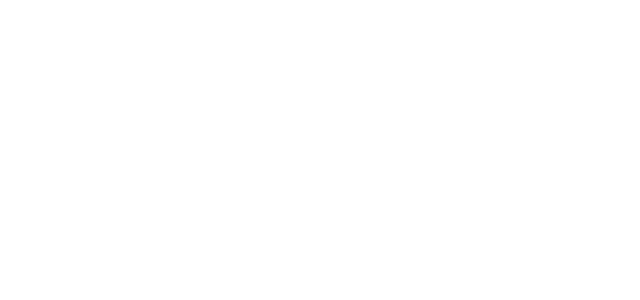
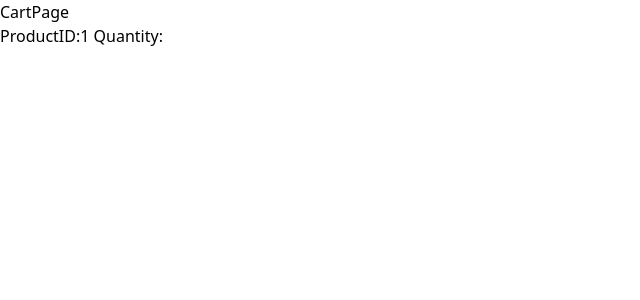
Before and after one commit to gayathri1398/Amazon-clone, a React (Create React App) app in the folder frontend/: page /cart/1 in a window 1280 px wide. Shown: the top 300 px of the page, without its empty margins (0-640 px from the left). Built offline with nearby package versions, Linux system fonts and the light colour scheme.

Commit message:
added the cart page

```diff
--- a/frontend/src/App.js
+++ b/frontend/src/App.js
@@ -1,9 +1,11 @@
 import React from 'react';
+import { Route } from 'react-router-dom';
 
 
 // components
 import HomePage from "./pages/HomePage";
 import ProductPage from './pages/ProductPage';
+import CartPage from './pages/CartPage';
 
 // HOC
 import HomeHocLayout from "./ḤOC/HomeHocLayout";
@@ -13,6 +15,7 @@ import HomeHocLayout from "./ḤOC/HomeHocLayout";
    <>
   <HomeHocLayout path="/" exact component={HomePage} />
   <HomeHocLayout path="/product/:_id" exact component={ProductPage}/>
+  <Route path="/cart/:_id?" exact component={CartPage}/>
 
   </>
   )
--- /dev/null
+++ b/frontend/src/pages/CartPage.jsx
@@ -0,0 +1,16 @@
+import React from 'react';
+import { useParams } from 'react-router-dom';
+
+const CartPage=()=>{
+    const {_id}= useParams();
+
+    return<>
+    <div>
+        <h1>CartPage</h1>
+        <p>ProductID:{_id} Quantity:{}</p>
+    </div>
+
+    </>
+}
+
+export default CartPage;
--- a/frontend/src/pages/ProductPage.jsx
+++ b/frontend/src/pages/ProductPage.jsx
@@ -1,5 +1,5 @@
 import React,{useState,useEffect} from 'react';
-import {Link} from 'react-router-dom';
+import {Link, useHistory} from 'react-router-dom';
 import { useParams } from 'react-router-dom';
 import { useDispatch,useSelector } from 'react-redux';
 
@@ -7,17 +7,23 @@ import { useDispatch,useSelector } from 'react-redux';
 
 // component
 import StarRating from '../components/StarRating';
+import Loading from '../components/Loading';
+import MessageBox from '../components/MessageBox';
 import data from '../data';
 
 // actions
 import { productDetails } from '../Redux/actions/productAction';
 
 const ProductPage=({rating, ...props})=>{
+    const[Qty,setQty] =useState(1);
     const dispatch = useDispatch();
+    const history = useHistory();
    const _id = props.match.params._id;
 
     const specificProduct= useSelector(state => state.specificProduct)
     const{loading,error,specificproduct}=specificProduct;
+
+
 
     useEffect(() => {
        dispatch(productDetails(_id))
@@ -25,10 +31,16 @@ const ProductPage=({rating, ...props})=>{
 
 //    const product = data.products.find((product)=>Number(product._id)=== Number(props.match.params._id));
 
+    const addToCart=()=>{
+        history.push(`/cart/${_id}?qty=${Qty}`)
+    }
+
+
     return<>
 
         <Link to ="/" className='text-gray-500 hover:text-indigo-900'>Back to results</Link>
-
+        {loading?<Loading/>:
+         error?<MessageBox>{error}</MessageBox>:(
             <div className='flex flex-col gap-4 w-full h-full px-4 lg:flex-row mt-8 flex-start justify-around'>
             <div className='w-full md:w-2/3 lg:w-2/5 lg:h-screen' >
                 <img src={specificproduct?.imgprod}
@@ -43,15 +55,8 @@ const ProductPage=({rating, ...props})=>{
                 <p>Description: {specificproduct?.description}</p>
 
                 </div>
-           <div className='w-60 border-2 h-64 p-3 rounded-md'>
-               <p>Seller</p>
-               <h2 className='text-blue-900 font-bold'>Puma</h2>
-               <StarRating />
-               <span className='text-indigo-600'>120 reviews</span>
-               <div className='flex justify-between'>
-                   <p>Price</p>
-                   <span>$60</span>
-               </div>
+            <div className='w-60 border-2 h-32 p-3 rounded-md'>
+
                 <div className='flex justify-between'>
                     <p>Status</p>
                     {specificproduct?.countInStock>0? (
@@ -60,15 +65,26 @@ const ProductPage=({rating, ...props})=>{
                     }
 
                 </div>
+               {
+                   specificproduct?.countInStock>0 && (<>
                     <div className='flex justify-between'>
                     <p>Qty</p>
-                   <span className='border-2 px-3'>1</span>
+                    <select value={Qty} onChange={(e)=> setQty(e.target.value)} className='border-2 px-3'>
+                      {
+                          [...Array(specificproduct.countInStock).keys()].map((x)=>(
+                              <option value={x+1} key={x+1}>{x+1}</option>
+                          ))
+                      }
+                    </select>
                 </div>
-               <p className='border-2 border-gray-300 rounded-sm bg-yellow-300 mt-6 text-center'>Add to Cart</p>
+
+                     <button onClick={addToCart} className='border-2 border-gray-300 rounded-sm bg-yellow-300 mt-6 text-center w-full'>Add to Cart</button></>
+                     )}
             </div>
 
         </div>
-
+         )
+         }
 
     </>
  }
```
Lines whose indentation alone changed are shown as unchanged.
